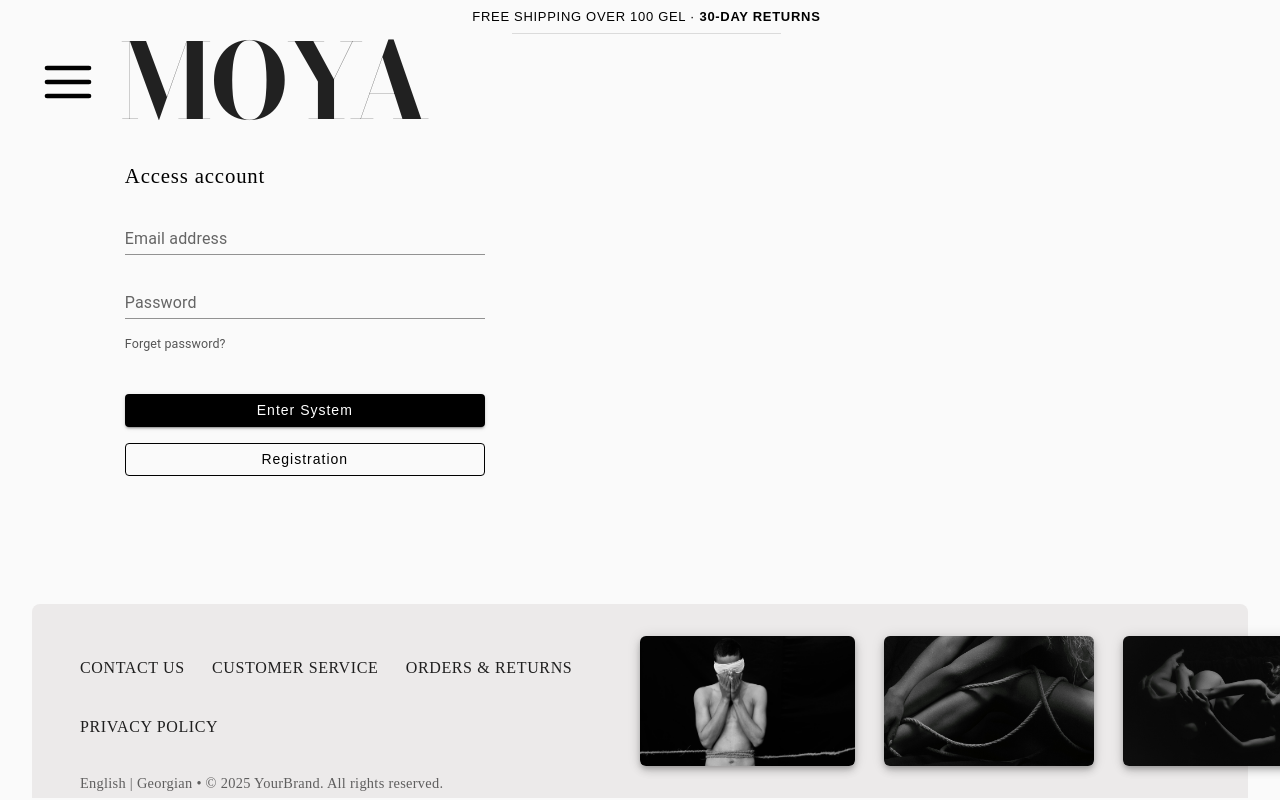
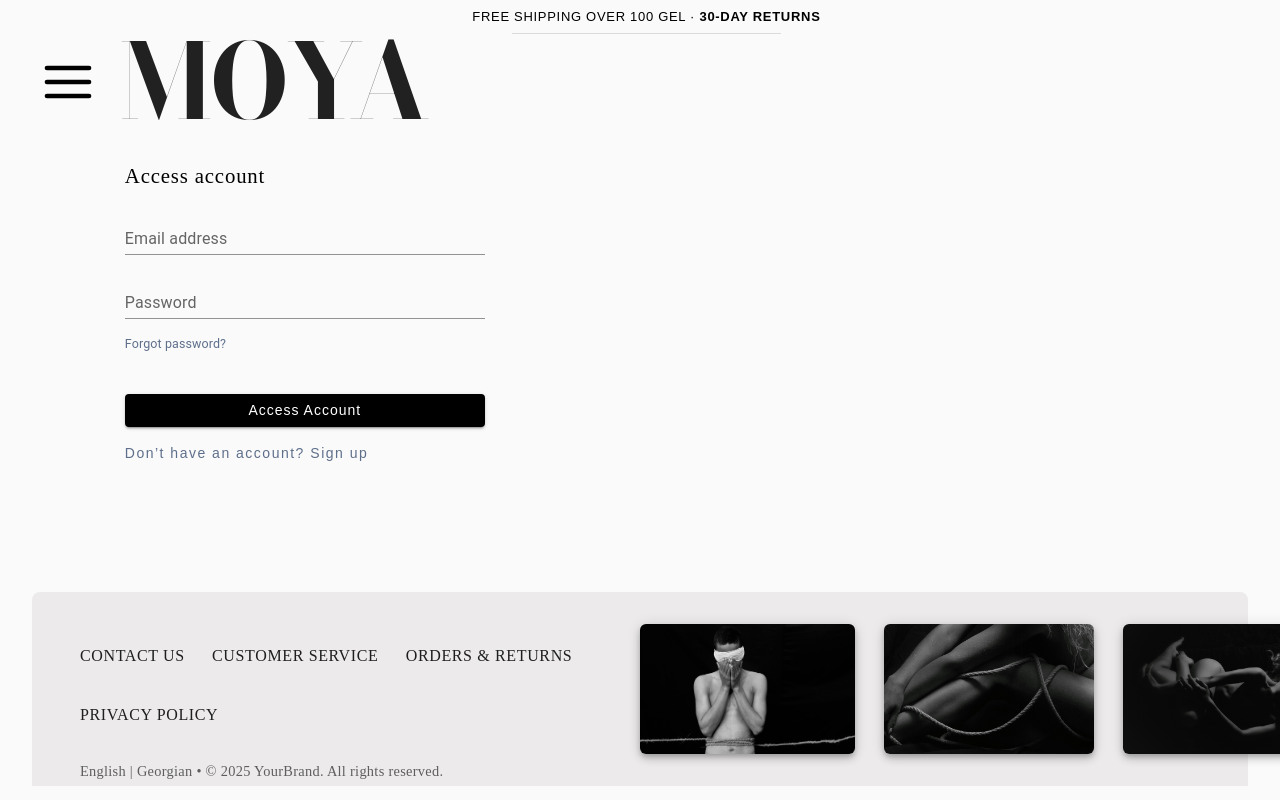
Before and after one commit to AnriGabo/E-Commerce-Moya, a React (Vite) app: page /signin in a window 1280 px wide. Shown: the top 800 px of the page. Built offline with nearby package versions, Linux system fonts and the light colour scheme; some icons are missing.

Commit message:
feat(auth-ui): add secondary links for account creation and sign in
Improves user experience and navigation flow

```diff
--- a/src/Components/Layout/Registration/RegistrationFields.tsx
+++ b/src/Components/Layout/Registration/RegistrationFields.tsx
@@ -10,6 +10,7 @@ import {
 } from "@mui/material";
 import VisibilityIcon from "@mui/icons-material/Visibility";
 import VisibilityOffIcon from "@mui/icons-material/VisibilityOff";
+import { Link } from "react-router-dom";
 
 interface propsType {
   visiblePass: boolean;
@@ -26,7 +27,7 @@ interface propsType {
   setEmail: React.Dispatch<React.SetStateAction<string>>;
   setPassword: React.Dispatch<React.SetStateAction<string>>;
   setRepeatPass: React.Dispatch<React.SetStateAction<string>>;
-    getData: (e: React.MouseEvent<HTMLButtonElement>) => Promise<void>;
+  getData: (e: React.MouseEvent<HTMLButtonElement>) => Promise<void>;
 }
 
 const RegistrationFields = ({
@@ -44,7 +45,7 @@ const RegistrationFields = ({
   email,
   password,
   repeatpass,
-  getData
+  getData,
 }: propsType) => {
   return (
     <Stack
@@ -108,6 +109,7 @@ const RegistrationFields = ({
           display: "flex",
           alignItems: "center",
           paddingBlockStart: "0.5rem",
+          paddingInlineStart: "0.4rem",
           gap: "0.5rem",
         }}
       >
@@ -131,12 +133,12 @@ const RegistrationFields = ({
           I have read the privacy and cookie policy.
         </Typography>
       </Box>
-      <Box sx={{ paddingInlineStart: "0.5rem" }}>
+      <Stack sx={{ paddingInlineStart: "0.5rem" }}>
         <Button
           variant="outlined"
           onClick={getData}
           sx={{
-            width: "14rem",
+            width: "16.1rem",
             textTransform: "capitalize",
             color: "black",
             border: "1px solid black",
@@ -154,7 +156,27 @@ const RegistrationFields = ({
             Create account
           </Typography>
         </Button>
-      </Box>
+        <Box sx={{ paddingBlockStart: "1rem" }}>
+          <Link to={"/signin"}>
+            <Typography
+              sx={{
+                fontFamily: "'Montserrat', sans-serif",
+                fontSize: "0.875rem",
+                fontWeight: 400,
+                letterSpacing: "1.5px",
+                color: "#5e6f8bff",
+                "&:hover": {
+                  textDecoration: "underline",
+                  color: "#000",
+                  cursor: "pointer",
+                },
+              }}
+            >
+              Already have an account? Sign in
+            </Typography>
+          </Link>
+        </Box>
+      </Stack>
     </Stack>
   );
 };
--- a/src/Components/Layout/signIn/InputFields.tsx
+++ b/src/Components/Layout/signIn/InputFields.tsx
@@ -15,16 +15,16 @@ import { Link as RouterLink } from "react-router-dom";
 interface inputType {
   visiblePassword: boolean;
   handleClick: () => void;
+  SignInRequest: (e: React.MouseEvent<HTMLButtonElement>) => Promise<void>;
   setEmail: React.Dispatch<React.SetStateAction<string>>;
   setPassword: React.Dispatch<React.SetStateAction<string>>;
-  SignInRequest: (e: React.MouseEvent<HTMLButtonElement>) => Promise<void>;
 }
 
 const InputFields = ({
+  setEmail,
+  setPassword,
   visiblePassword,
   handleClick,
-  setEmail,
-  setPassword,
   SignInRequest,
 }: inputType) => {
   return (
@@ -83,23 +83,24 @@ const InputFields = ({
           <Typography
             sx={{
               fontSize: "0.78rem",
+              width: "fit-content",
               cursor: "pointer",
               fontFamily:
                 "'Poppins', 'Roboto', 'Helvetica', 'Arial', sans-serif",
               fontWeight: 400,
-              color: "#555",
+              color: "#5e6f8bff",
               "&:hover": {
                 textDecoration: "underline",
-                color: "#1976d2",
+                color: "#000",
               },
             }}
           >
-            Forget password?
+            Forgot password?
           </Typography>
         </Box>
         <Box sx={{ paddingBlockStart: "1.5rem" }}>
           <Button
-           onClick={SignInRequest}
+            onClick={SignInRequest}
             variant="contained"
             sx={{
               backgroundColor: "black",
@@ -115,33 +116,26 @@ const InputFields = ({
                 letterSpacing: "1px",
               }}
             >
-              Enter System
+              Access account
             </Typography>
           </Button>
-          <Box>
+          <Box sx={{ paddingBlockStart: "1rem" }}>
             <MuiLink component={RouterLink} to="/registration" underline="none">
-              <Button
-                variant="outlined"
+              <Typography
                 sx={{
-                  width: "22.5rem",
-                  border: "1px solid black",
-                  color: "black",
-                  textTransform: "capitalize",
-                  marginBlockStart: "1rem",
+                  fontFamily: "'Montserrat', sans-serif",
+                  fontSize: "0.875rem",
+                  fontWeight: 400,
+                  letterSpacing: "1.5px",
+                  color: "#5e6f8bff",
+                  "&:hover": {
+                    textDecoration: "underline",
+                    color: "#000",
+                  },
                 }}
               >
-                <Typography
-                  sx={{
-                    fontFamily: "'Montserrat', sans-serif",
-                    fontSize: "0.875rem", // 14px
-                    fontWeight: 400,
-                    letterSpacing: "1px",
-                    color: "black",
-                  }}
-                >
-                  Registration
-                </Typography>
-              </Button>
+                Don’t have an account? Sign up
+              </Typography>
             </MuiLink>
           </Box>
         </Box>
--- a/src/Components/Layout/signIn/SignIn.tsx
+++ b/src/Components/Layout/signIn/SignIn.tsx
@@ -1,21 +1,23 @@
+import { Box } from "@mui/material";
 import { useState } from "react";
 import InputFields from "./InputFields";
 
-// xval jwt ის დაწყება
 const SignIn = () => {
   const [visiblePassword, setVisiblePassword] = useState<boolean>(false);
   const [email, setEmail] = useState<string>("");
   const [password, setPassword] = useState<string>("");
   const handleClick = () => setVisiblePassword((prev) => !prev);
 
+  // შეინახება სერვერიდან წამოსული პასუხი
+  // const [save, setSave] = useState("");
 
-  async function SignInRequest(e: React.MouseEvent<HTMLButtonElement, MouseEvent>) {
+  async function SignInRequest(
+    e: React.MouseEvent<HTMLButtonElement, MouseEvent>
+  ) {
     e.preventDefault();
 
-    // url სწორია
     const URL = "http://localhost:5000/auth/login";
 
-    // ეს სწორია
     const credentials = {
       email: email,
       password_hash: password,
@@ -28,27 +30,30 @@ const SignIn = () => {
         body: JSON.stringify(credentials),
       });
 
-
-
       if (!response.ok) {
         throw new Error(`Response status : ${response.status}`);
       }
 
       const result = await response.json();
       console.log(result.message);
+      // setSave(result.message);
     } catch (error) {
       console.log(error);
     }
   }
 
   return (
-    <InputFields
-      visiblePassword={visiblePassword}
-      handleClick={handleClick}
-      setEmail={setEmail}
-      setPassword={setPassword}
-      SignInRequest={SignInRequest}
-    />
+    <Box>
+      <InputFields
+        setEmail={setEmail}
+        setPassword={setPassword}
+        SignInRequest={SignInRequest}
+        visiblePassword={visiblePassword}
+        handleClick={handleClick}
+      />
+
+      {/* {save ? <Alert variant="filled">{save}</Alert> : "" } */}
+    </Box>
   );
 };
 
```
